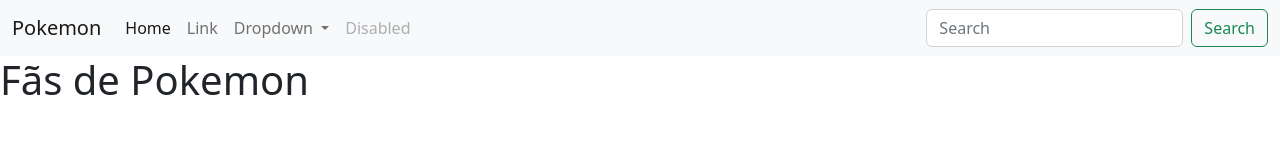
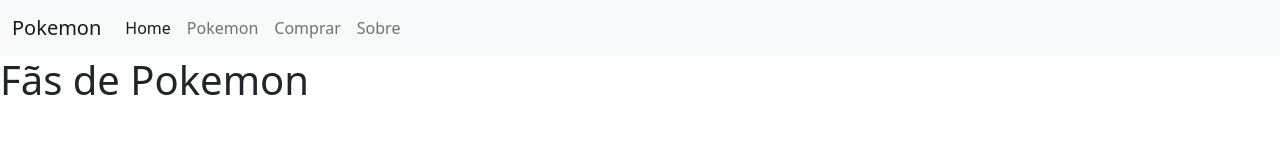
Before and after one commit to brn-borges/poo-front-api-20221n, a plain HTML site: page index.html in a window 1280 px wide. Drawn offline with nearby package versions, Linux system fonts and the light colour scheme.

Commit message:
Aula 20/05/2022

```diff
--- a/index.html
+++ b/index.html
@@ -17,30 +17,18 @@
               <div class="collapse navbar-collapse" id="navbarSupportedContent">
                 <ul class="navbar-nav me-auto mb-2 mb-lg-0">
                   <li class="nav-item">
-                    <a class="nav-link active" aria-current="page" href="#">Home</a>
+                    <a class="nav-link active" aria-current="page" href="index.html">Home</a>
                   </li>
                   <li class="nav-item">
-                    <a class="nav-link" href="#">Link</a>
-                  </li>
-                  <li class="nav-item dropdown">
-                    <a class="nav-link dropdown-toggle" href="#" id="navbarDropdown" role="button" data-bs-toggle="dropdown" aria-expanded="false">
-                      Dropdown
-                    </a>
-                    <ul class="dropdown-menu" aria-labelledby="navbarDropdown">
-                      <li><a class="dropdown-item" href="#">Action</a></li>
-                      <li><a class="dropdown-item" href="#">Another action</a></li>
-                      <li><hr class="dropdown-divider"></li>
-                      <li><a class="dropdown-item" href="#">Something else here</a></li>
-                    </ul>
+                    <a class="nav-link" href="pokemon.html">Pokemon</a>
                   </li>
                   <li class="nav-item">
-                    <a class="nav-link disabled">Disabled</a>
+                    <a class="nav-link" href="comprar.html">Comprar</a>
+                  </li>
+                  <li class="nav-item">
+                    <a class="nav-link" href="sobre.html">Sobre</a>
                   </li>
                 </ul>
-                <form class="d-flex" role="search">
-                  <input class="form-control me-2" type="search" placeholder="Search" aria-label="Search">
-                  <button class="btn btn-outline-success" type="submit">Search</button>
-                </form>
               </div>
             </div>
           </nav>
```
